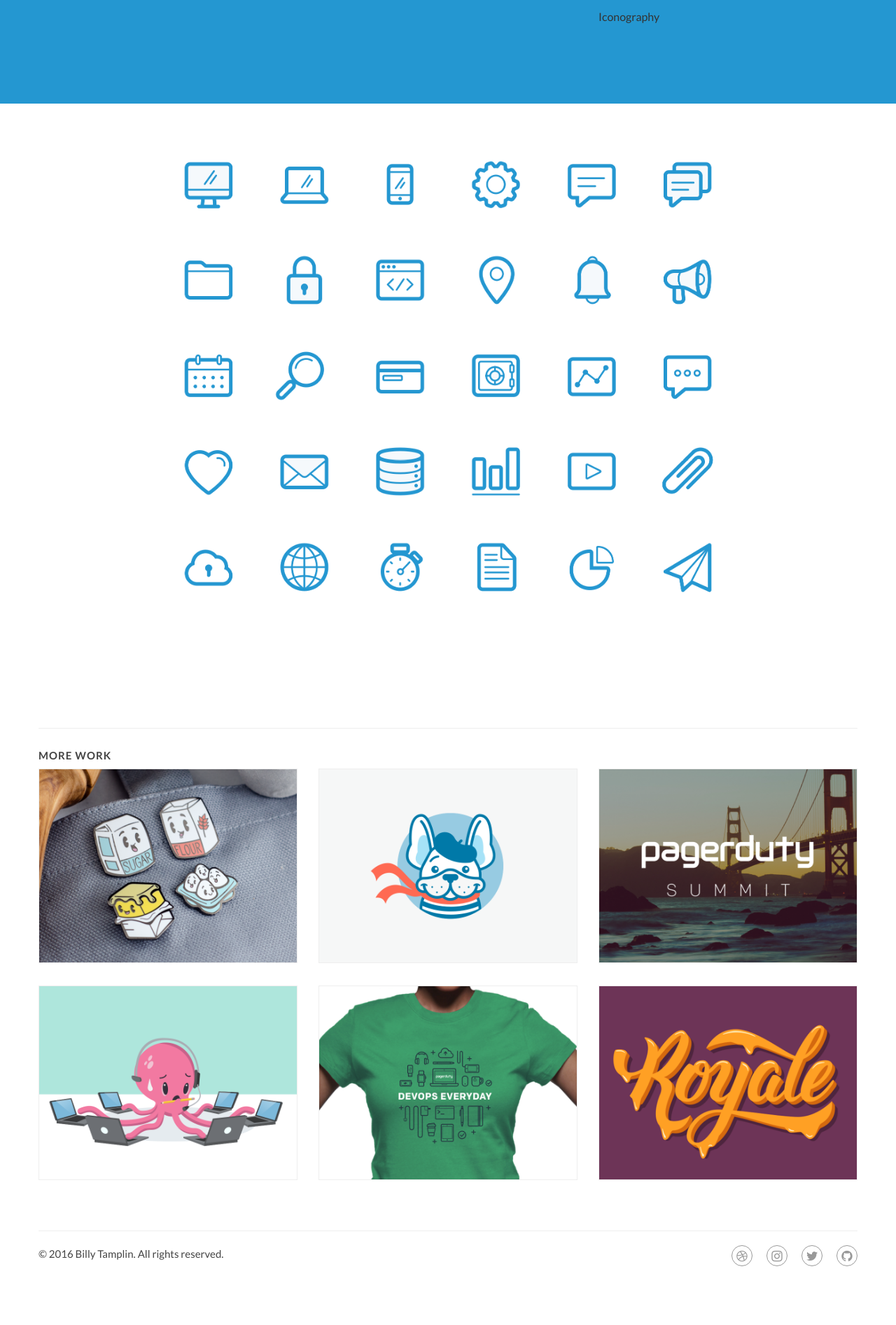
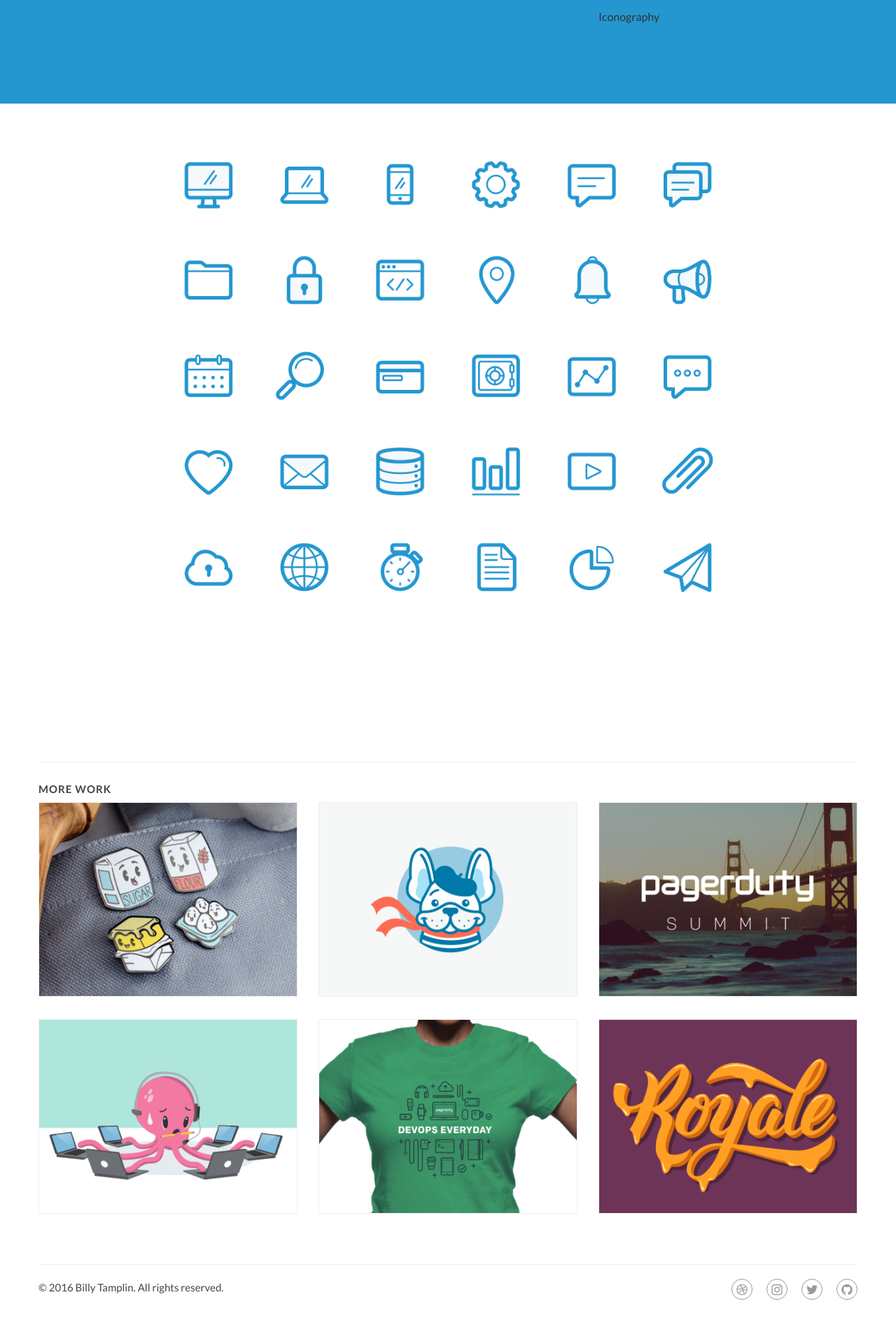
Before and after one commit to btamps/btamps.github.io, a Jekyll site: the page built from _posts/2016-04-27-technology-icons.markdown, in a window 1280 px wide. Shown: the part 873-2766 px from the top of the page at 70% size. Built offline with Jekyll 4.4.1, drawn with Linux system fonts in a browser that asks for light colours; nearby versions of some CDN libraries; before the commit the page ends 2718 px from its top, so only the background shows below that.

Commit message:
Changed margins on figures

```diff
--- a/_sass/_figure.scss
+++ b/_sass/_figure.scss
@@ -9,13 +9,10 @@ figure {
   }
 }
 
-figure+figure {
-  margin-top: 6em;
-}
-
 // Small devices (tablets, 768px and up)
 @media (min-width: 768px) {
   figure {
+    margin-bottom: 5em;
     &.fig-small {
       max-width: 400px;
     }
```
